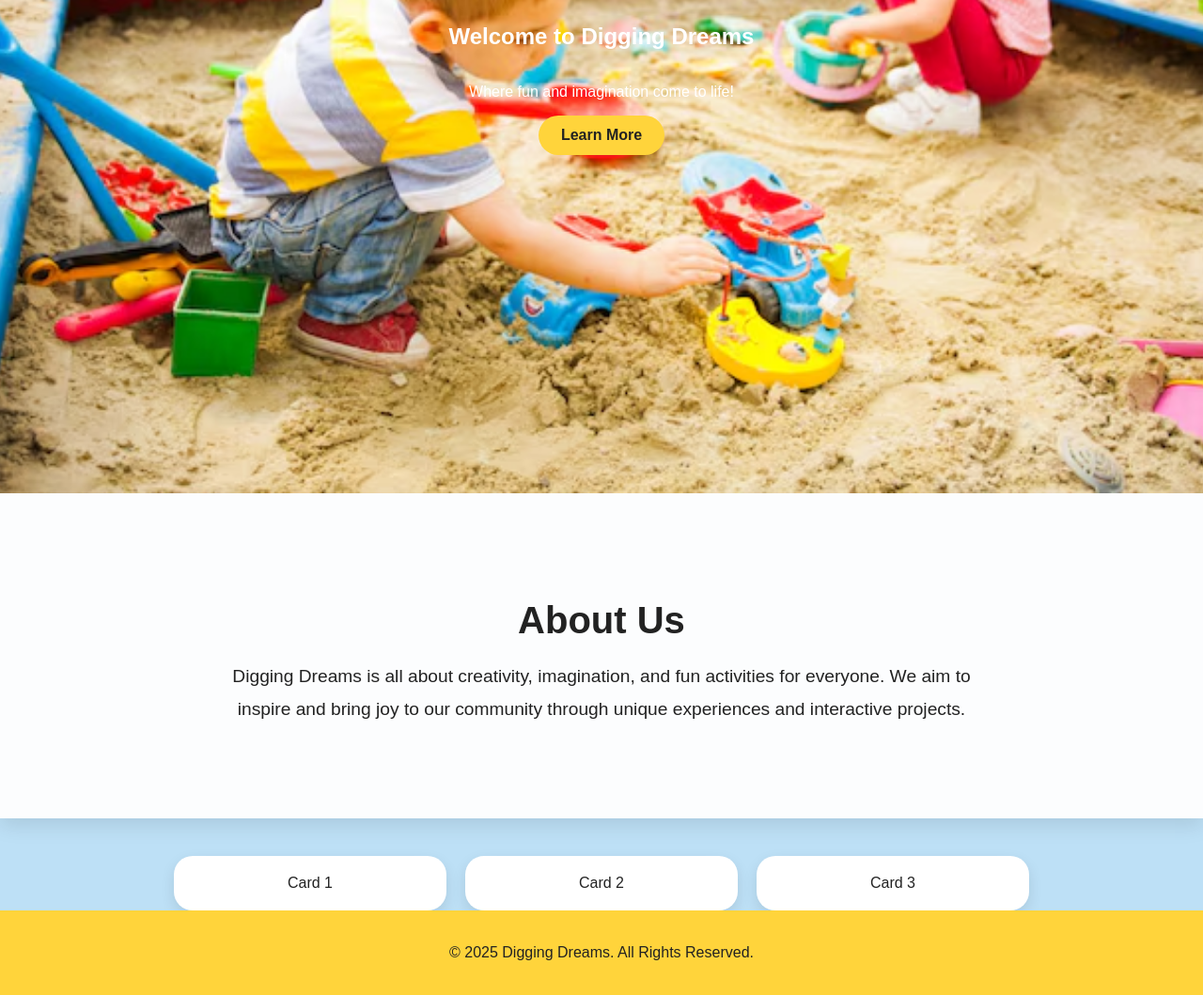
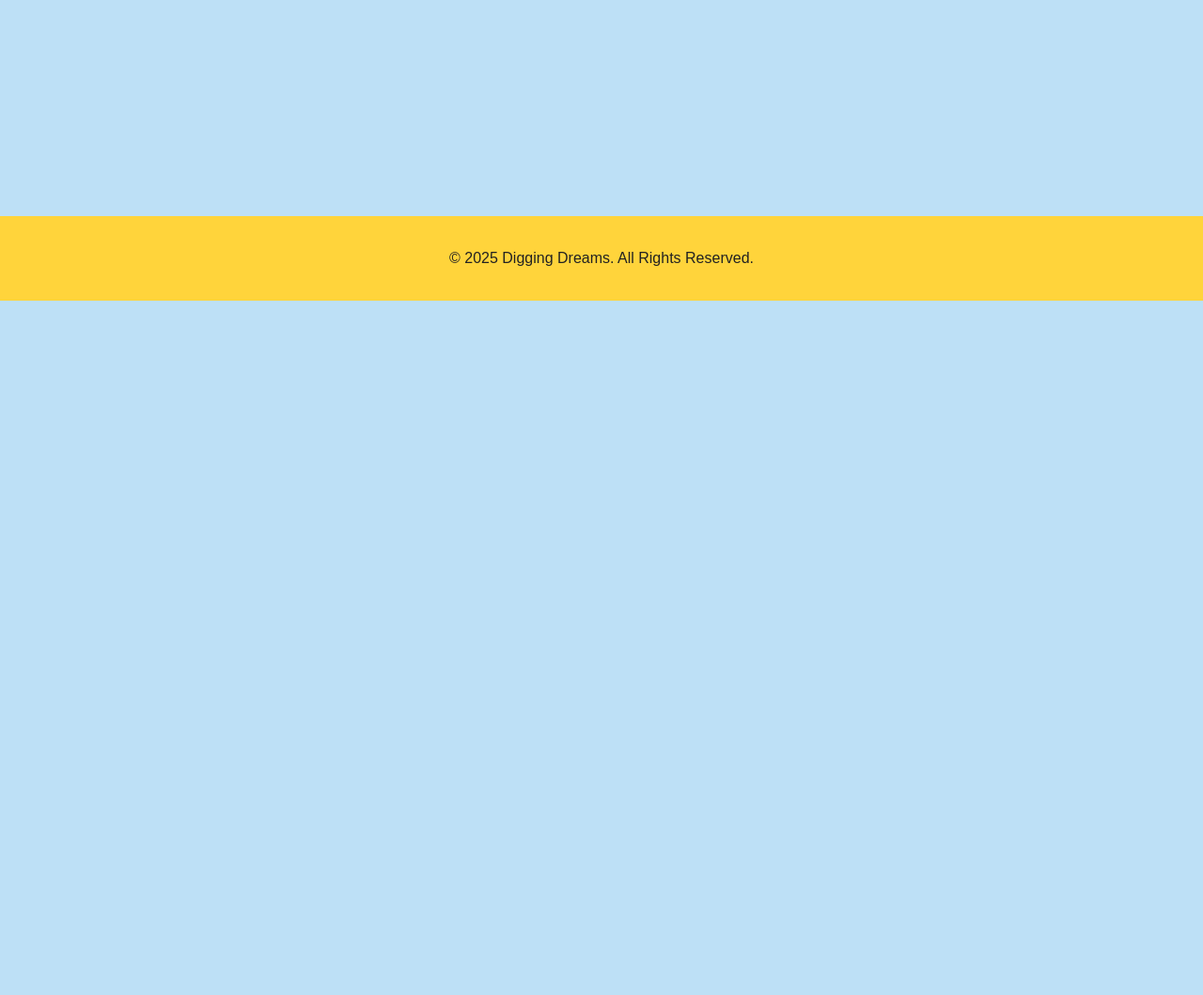
Before and after one commit to Aparna-thomas-mishra/Digging_Dreams, a plain HTML site: page index.html in a window 1280 px wide. Shown: the part 480-1539 px from the top of the page at 94% size. After the commit the page ends 800 px from the top, so only its background shows below. Drawn offline with Linux system fonts and the light colour scheme; files whose address does not match are found by name.

Commit message:
Update index.html

```diff
--- a/index.html
+++ b/index.html
@@ -10,38 +10,15 @@
   <!-- Header placeholder -->
   <div id="header"></div>
 
-  <!-- Main content -->
   <main>
-    <!-- Hero section -->
-    <section id="hero" class="hero">
+    <section class="hero">
       <h1>Welcome to Digging Dreams</h1>
       <p>Where fun and imagination come to life!</p>
-      <a href="#about" class="btn">Learn More</a>
-    </section>
-
-    <!-- About Us section -->
-    <section id="about" class="about">
-      <div class="about-container">
-        <h2>About Us</h2>
-        <p>
-          Digging Dreams is all about creativity, imagination, and fun activities for everyone.
-          We aim to inspire and bring joy to our community through unique experiences and interactive projects.
-        </p>
-      </div>
-    </section>
-
-    <!-- Interactive cards -->
-    <section id="cards" class="cards">
-      <div class="card">Card 1</div>
-      <div class="card">Card 2</div>
-      <div class="card">Card 3</div>
     </section>
   </main>
 
   <!-- Footer placeholder -->
   <div id="footer"></div>
-
-  <!-- Script to dynamically load header and footer -->
   <script src="script.js"></script>
 </body>
 </html>
```
